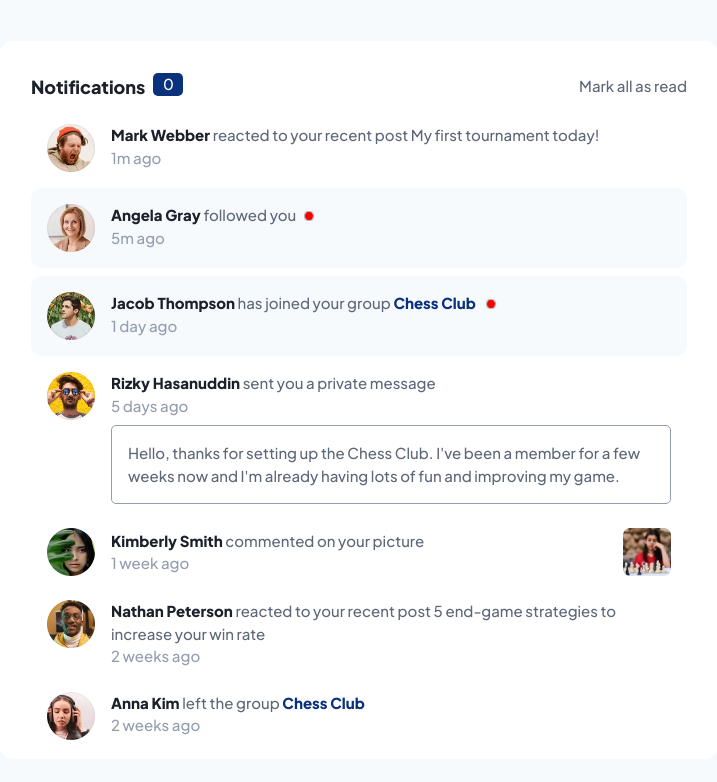
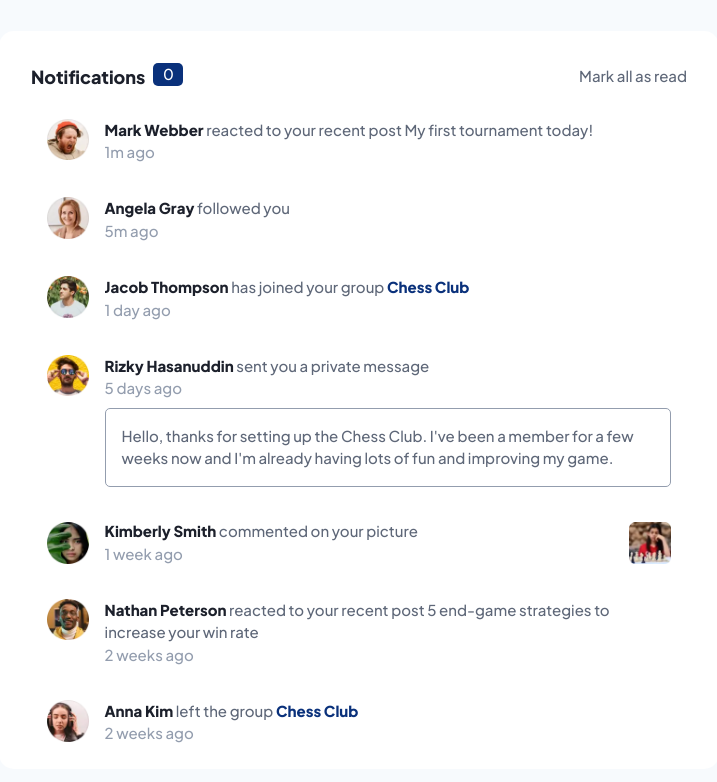
Before and after one commit to Emmaibe/notification-page, a website built with Vite: page index.html in a window 1280 px wide. Both pictures are taken after a click on the element "Mark all as read". Shown: the whole page, without its empty margins (281-998 px from the left). Built offline with nearby package versions, Linux system fonts and the light colour scheme.

Commit message:
javascript update

```diff
--- a/index.html
+++ b/index.html
@@ -45,7 +45,7 @@
           <div class="mark-read">Mark all as read</div>
         </header>
         <article>
-          <div class="notification flex" data-type="unread">
+          <div class="notification flex" aria-live="true">
             <img src="assets/images/avatar-mark-webber.webp" alt="" />
             <div class="note-content">
               <p>
@@ -55,14 +55,14 @@
               <span class="message-time">1m ago</span>
             </div>
           </div>
-          <div class="notification flex" data-type="unread">
+          <div class="notification flex" aria-live="true">
             <img src="assets/images/avatar-angela-gray.webp" alt="" />
             <div class="note-content">
               <p><span class="user">Angela Gray</span> followed you</p>
               <span class="message-time">5m ago</span>
             </div>
           </div>
-          <div class="notification flex" data-type="unread">
+          <div class="notification flex" aria-live="true">
             <img src="assets/images/avatar-jacob-thompson.webp" alt="" />
             <div class="note-content">
               <p>
--- a/main.js
+++ b/main.js
@@ -1,16 +1,19 @@
 const unreadQnty = document.querySelector(".quantity");
 const markRead = document.querySelector(".mark-read");
-const notification = document.querySelector(".notification");
+const notifications = document.querySelectorAll(".notification");
 
 markRead.addEventListener("click", () => {
   unreadQnty.innerHTML = 0;
-  notification.hasAttribute("data-type")
-    ? notification.toggleAttribute("data-type")
-    : console.log("all messages are read");
+  notifications.forEach((notification) => {
+    notification.hasAttribute("aria-live", true)
+      ? notification.setAttribute("aria-live", false)
+      : console.log("all messages are read");
+  });
 });
 
-notification.addEventListener("click", () => {
-  notification.toggleAttribute("data-type");
-  // ? notification.toggleAttribute("data-type")
-  // : console.log("all messages are read");
+notifications.forEach((notification) => {
+  notification.addEventListener("click", () => {
+    notification.setAttribute("aria-live", false);
+    unreadQnty.innerHTML = unreadQnty.innerHTML - 1;
+  });
 });
--- a/style.css
+++ b/style.css
@@ -201,7 +201,8 @@ header {
 
 .notification {
   margin-bottom: 0.5rem;
-  padding: 0.5rem 1rem;
+  padding: 0.8rem 1rem;
+  border-radius: 10px;
   align-items: flex-start;
   cursor: pointer;
 }
@@ -211,8 +212,8 @@ header {
 } */
 
 .notification img {
-  max-width: 3rem;
-  max-height: 3rem;
+  max-width: 2.6rem;
+  max-height: 2.6rem;
 }
 
 .private-message {
@@ -236,13 +237,15 @@ header {
   font-weight: var(--fw-800);
 }
 
-.notification[data-type="unread"] {
+.notification[aria-live="true"] {
   background-color: var(--clr-neutral-200);
-  border-radius: 10px;
-  padding: 1rem;
 }
 
-.notification[data-type="unread"] .note-content p::after {
+.notification[aria-live="false"] {
+  background-color: var(--clr-neutral-100);
+}
+
+.notification[aria-live="true"] .note-content p::after {
   content: url(assets/images/red-note.png);
   margin-left: 0.5rem;
 }
```
